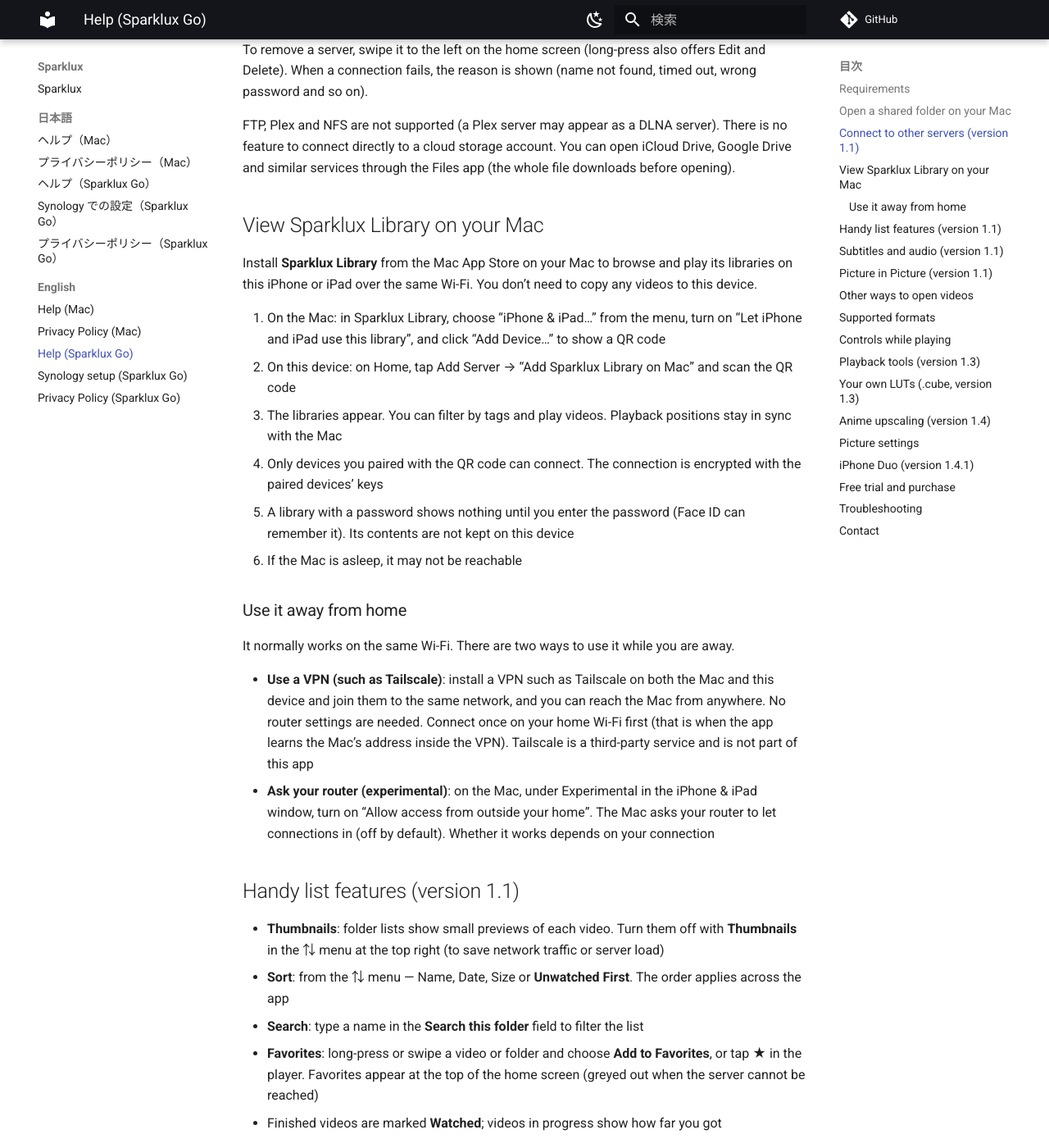
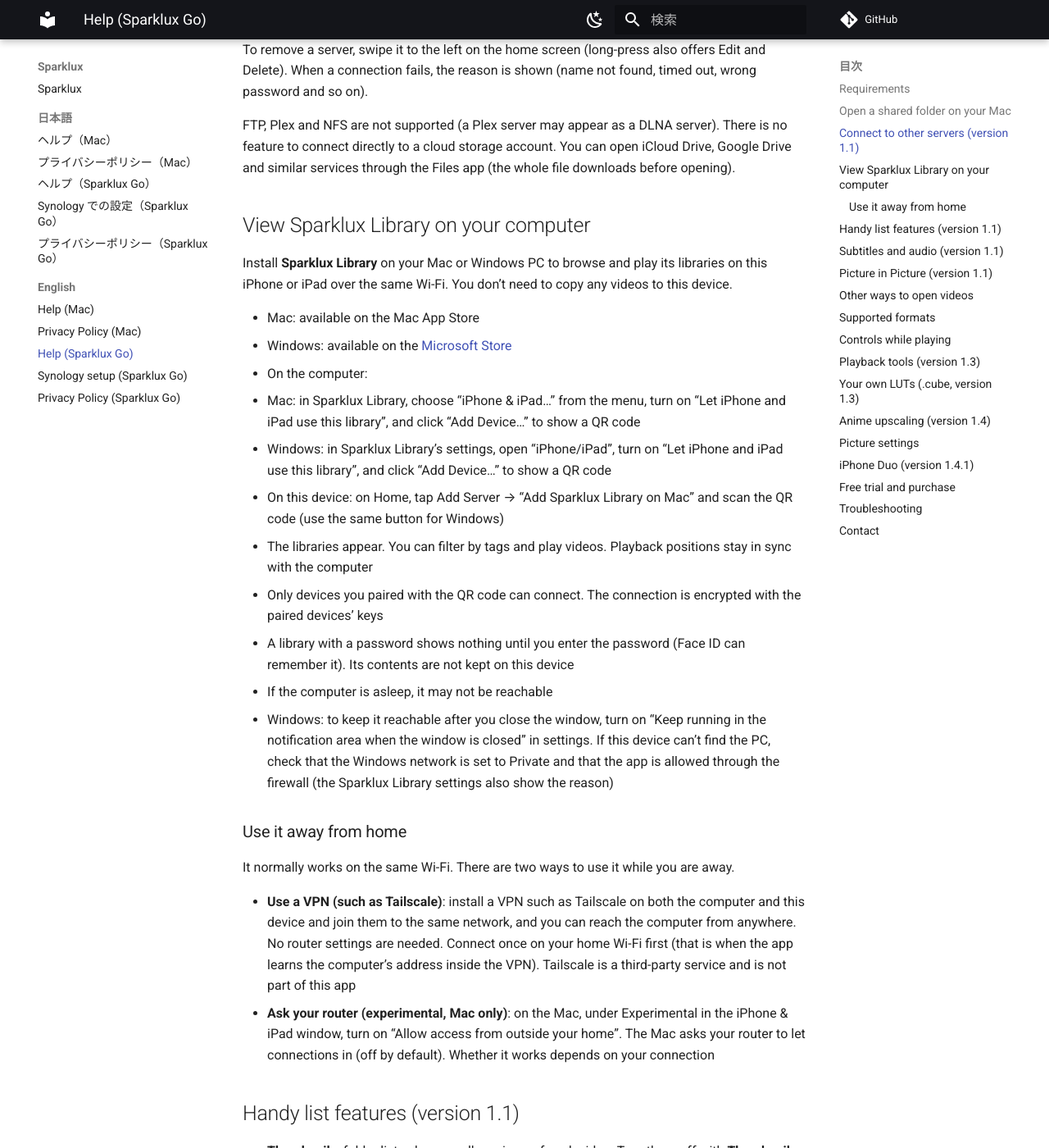
Before and after one commit to monmac1111/sparklux-help, an MkDocs documentation site: the page built from docs/en/ios/help.md, in a window 1280 px wide and 1400 px high, scrolled down 1361 px. Shown: the whole window at 82% size. Built offline with MkDocs 1.6.1 and Material for MkDocs 9.7.7, drawn with Linux system fonts in a browser that asks for light colours; comment, search, counter and statistics services are not loaded.

Commit message:
Sparklux Go のヘルプ: Library を見る節を Mac と Windows の両方に（Windows 版は Microsoft Store・設定の「iPhone/iPad」・通知領域とファイアウォールの注意・ルーター越しは Mac 版だけ）
Co-Authored-By: Claude Opus 5.5 <noreply@anthropic.com>

```diff
--- a/docs/en/ios/help.md
+++ b/docs/en/ios/help.md
@@ -34,24 +34,30 @@ To remove a server, swipe it to the left on the home screen (long-press also off
 
 FTP, Plex and NFS are not supported (a Plex server may appear as a DLNA server). There is no feature to connect directly to a cloud storage account. You can open iCloud Drive, Google Drive and similar services through the Files app (the whole file downloads before opening).
 
-## View Sparklux Library on your Mac
+## View Sparklux Library on your computer
 
-Install **Sparklux Library** from the Mac App Store on your Mac to browse and play its libraries on this iPhone or iPad over the same Wi-Fi. You don’t need to copy any videos to this device.
+Install **Sparklux Library** on your Mac or Windows PC to browse and play its libraries on this iPhone or iPad over the same Wi-Fi. You don’t need to copy any videos to this device.
 
-1. On the Mac: in Sparklux Library, choose “iPhone & iPad…” from the menu, turn on “Let iPhone and iPad use this library”, and click “Add Device…” to show a QR code
-2. On this device: on Home, tap Add Server → “Add Sparklux Library on Mac” and scan the QR code
-3. The libraries appear. You can filter by tags and play videos. Playback positions stay in sync with the Mac
+- Mac: available on the Mac App Store
+- Windows: available on the [Microsoft Store](https://apps.microsoft.com/detail/9NNRLZS3648S)
+
+1. On the computer:
+   - Mac: in Sparklux Library, choose “iPhone & iPad…” from the menu, turn on “Let iPhone and iPad use this library”, and click “Add Device…” to show a QR code
+   - Windows: in Sparklux Library’s settings, open “iPhone/iPad”, turn on “Let iPhone and iPad use this library”, and click “Add Device…” to show a QR code
+2. On this device: on Home, tap Add Server → “Add Sparklux Library on Mac” and scan the QR code (use the same button for Windows)
+3. The libraries appear. You can filter by tags and play videos. Playback positions stay in sync with the computer
 
 - Only devices you paired with the QR code can connect. The connection is encrypted with the paired devices’ keys
 - A library with a password shows nothing until you enter the password (Face ID can remember it). Its contents are not kept on this device
-- If the Mac is asleep, it may not be reachable
+- If the computer is asleep, it may not be reachable
+- Windows: to keep it reachable after you close the window, turn on “Keep running in the notification area when the window is closed” in settings. If this device can’t find the PC, check that the Windows network is set to Private and that the app is allowed through the firewall (the Sparklux Library settings also show the reason)
 
 ### Use it away from home
 
 It normally works on the same Wi-Fi. There are two ways to use it while you are away.
 
-- **Use a VPN (such as Tailscale)**: install a VPN such as Tailscale on both the Mac and this device and join them to the same network, and you can reach the Mac from anywhere. No router settings are needed. Connect once on your home Wi-Fi first (that is when the app learns the Mac’s address inside the VPN). Tailscale is a third-party service and is not part of this app
-- **Ask your router (experimental)**: on the Mac, under Experimental in the iPhone & iPad window, turn on “Allow access from outside your home”. The Mac asks your router to let connections in (off by default). Whether it works depends on your connection
+- **Use a VPN (such as Tailscale)**: install a VPN such as Tailscale on both the computer and this device and join them to the same network, and you can reach the computer from anywhere. No router settings are needed. Connect once on your home Wi-Fi first (that is when the app learns the computer’s address inside the VPN). Tailscale is a third-party service and is not part of this app
+- **Ask your router (experimental, Mac only)**: on the Mac, under Experimental in the iPhone & iPad window, turn on “Allow access from outside your home”. The Mac asks your router to let connections in (off by default). Whether it works depends on your connection
 
 ## Handy list features (version 1.1)
 
```
Also changed, not shown: docs/ja/ios/help.md (+14 -8 lines).
